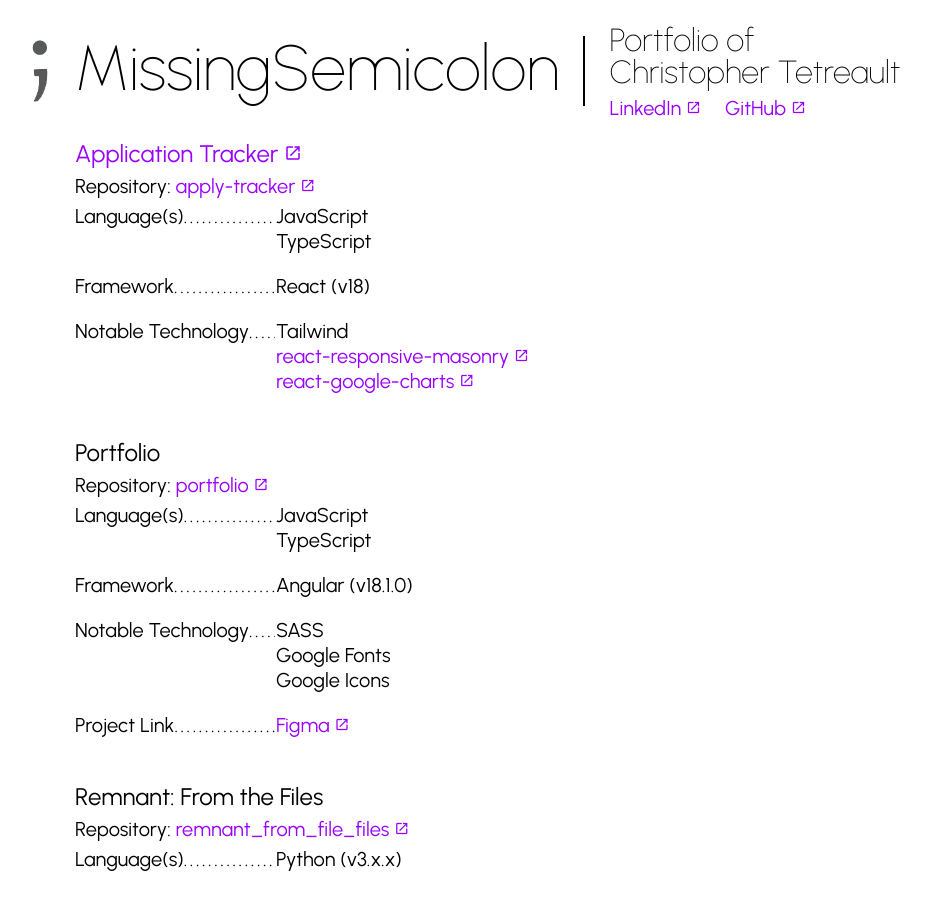
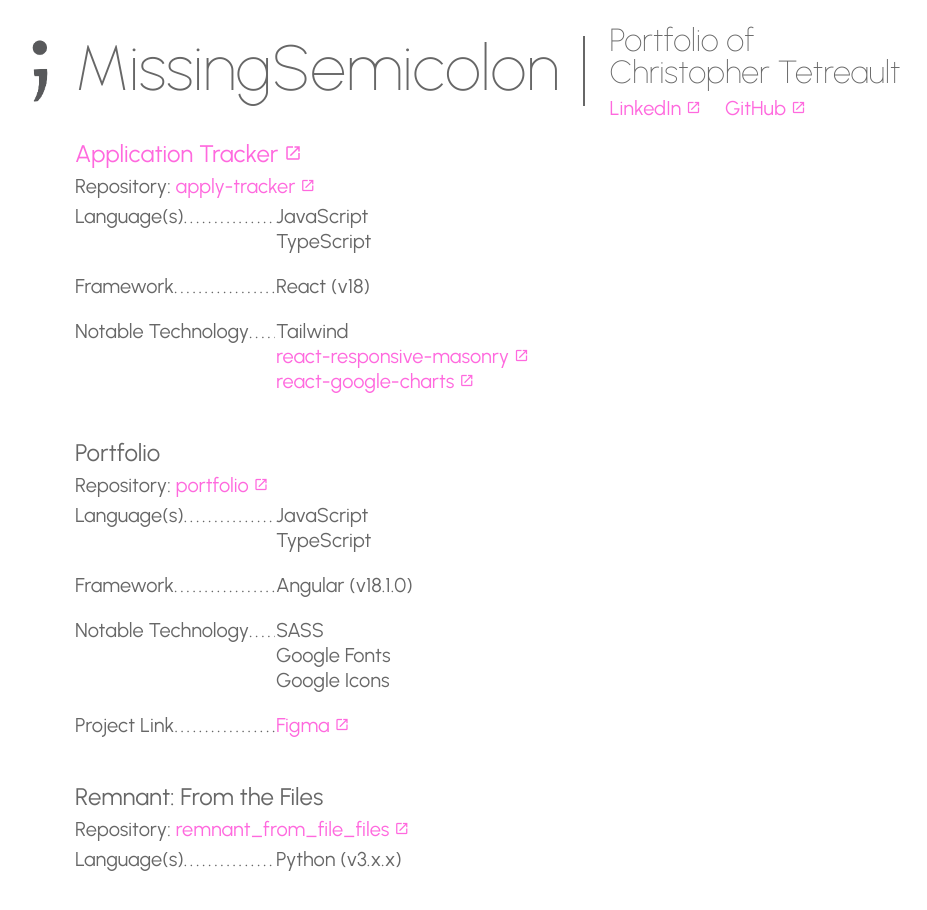
Before and after one commit to AbsentSemicolon/portfolio, an Angular app: page / in a window 1280 px wide. Shown: the top 910 px of the page, without its empty margins (135-1062 px from the left). Built offline with nearby package versions, Linux system fonts and the light colour scheme.

Commit message:
Configuring tailwind

```diff
--- a/package.json
+++ b/package.json
@@ -32,6 +32,7 @@
         "@types/jasmine": "~5.1.0",
         "@typescript-eslint/eslint-plugin": "^8.1.0",
         "@typescript-eslint/parser": "^8.1.0",
+        "autoprefixer": "^10.4.20",
         "eslint": "^9.9.0",
         "jasmine-core": "~5.1.0",
         "karma": "~6.4.0",
@@ -39,7 +40,9 @@
         "karma-coverage": "~2.2.0",
         "karma-jasmine": "~5.1.0",
         "karma-jasmine-html-reporter": "~2.1.0",
+        "postcss": "^8.4.47",
         "prettier": "^3.3.3",
+        "tailwindcss": "^3.4.14",
         "typescript": "~5.5.2",
         "webpack": ">=5.94.0"
     }
--- a/src/_mixin.scss
+++ b/src/_mixin.scss
@@ -1,4 +1,5 @@
-$linkColor: #9900ff;
+$linkColor: #ff69de;
+$mainColor: #676767;
 
 @mixin font-normal {
     font-family: "Urbanist", sans-serif;
--- a/src/styles.scss
+++ b/src/styles.scss
@@ -1,3 +1,6 @@
+@tailwind base;
+@tailwind components;
+@tailwind utilities;
 @import "./_mixin.scss";
 
 /* You can add global styles to this file, and also import other style files */
@@ -34,6 +37,7 @@
 html,
 body {
     width: 100%;
+    color: $mainColor;
 }
 
 html {
--- /dev/null
+++ b/tailwind.config.js
@@ -0,0 +1,9 @@
+/** @type {import('tailwindcss').Config} */
+export const content = ["./src/**/*.{html,ts}",];
+export const theme = {
+    extend: {},
+    colors: {
+        "link": "#ff69de"
+    }
+};
+export const plugins = [];
```
Also changed, not shown: 1 other file (tests, documents, lock files or other folders).
